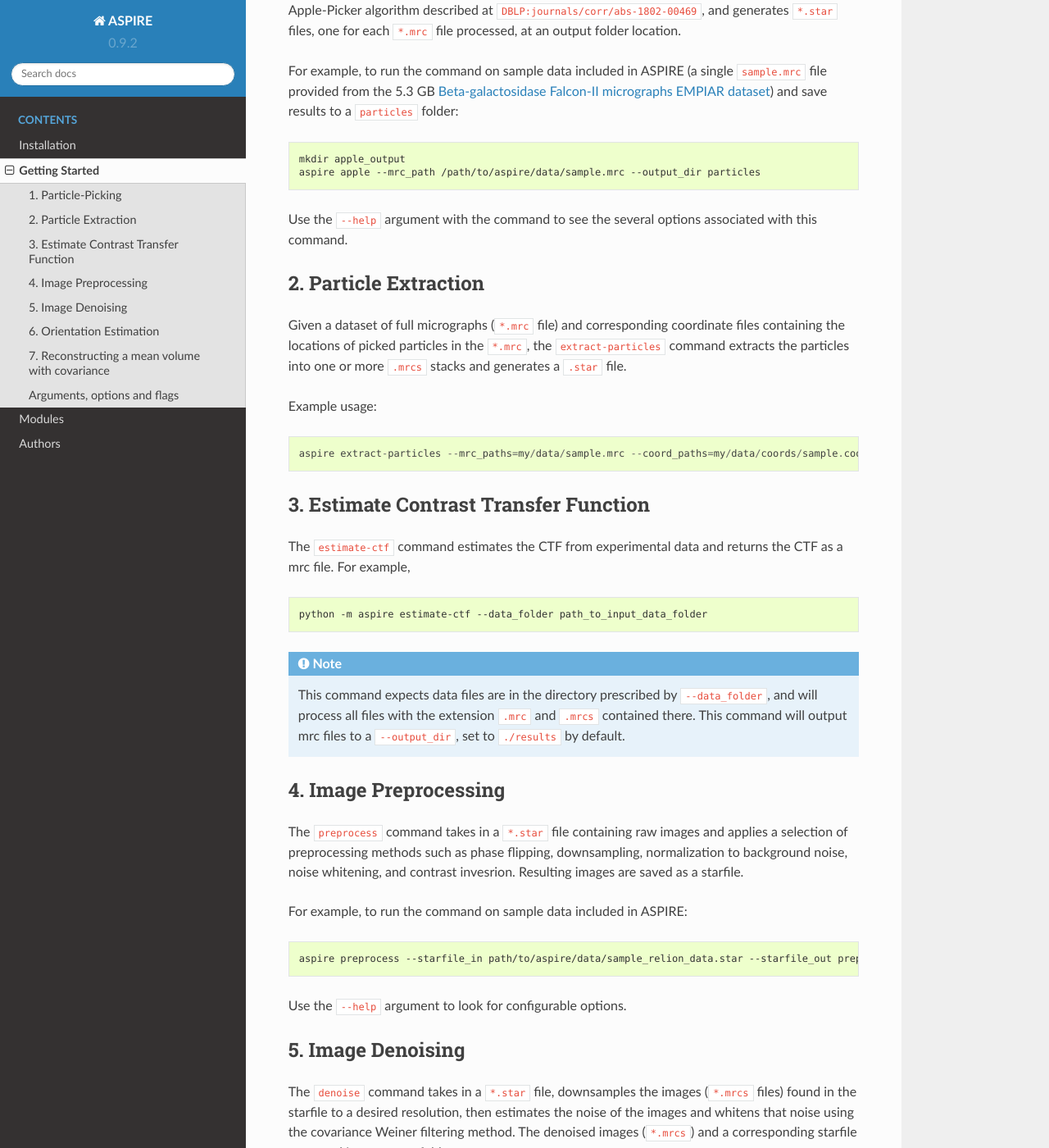
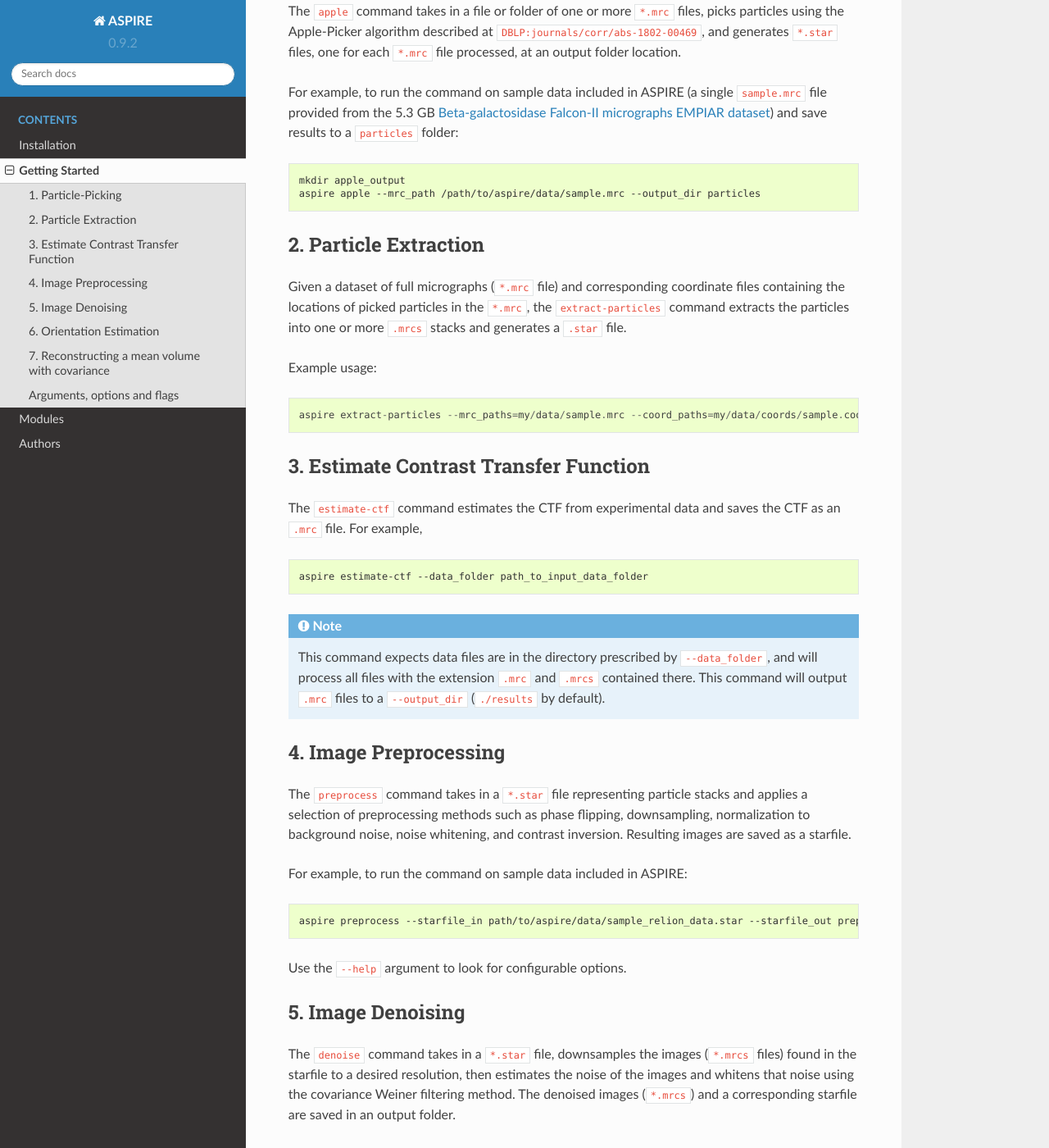
Before and after one commit to ComputationalCryoEM/ASPIRE-Python, a Sphinx documentation site: the page built from docs/source/quickstart.rst, in a window 1280 px wide and 1400 px high, scrolled down 525 px. Shown: the whole window at 82% size. Built offline with Sphinx 7.4.7 and the Read the Docs theme 2.0.0, drawn with Linux system fonts in a browser that asks for light colours; pages that are not in the unit, such as notebooks, are missing from menus; cross-references to code outside the pages are shown as plain code; some of the changed text lies outside the part shown.

Commit message:
typos. small changes.

```diff
--- a/docs/source/quickstart.rst
+++ b/docs/source/quickstart.rst
@@ -9,7 +9,7 @@
     aspire <command>
 
 Running the ``aspire`` module as a script allows one to run different stages of the Cryo-EM data pipeline.
-Substitute ``<command>`` with one of the available ``aspire`` commands. Use the ``-h`` flag to display all available commands.
+Substitute ``<command>`` with one of the available ``aspire`` commands. Use ``aspire --help`` to display all available commands and ``aspire <command> --help`` to display configurable options for a particular ``<command>``.
 
 Currently, the following operations can be run with ASPIRE:
 
@@ -28,8 +28,6 @@
     mkdir apple_output
     aspire apple --mrc_path /path/to/aspire/data/sample.mrc --output_dir particles
 
-Use the ``--help`` argument with the command to see the several options associated with this command.
-
 2. Particle Extraction
 ######################
 
@@ -46,23 +44,23 @@
 3. Estimate Contrast Transfer Function
 ######################################
 
-The ``estimate-ctf`` command estimates the CTF from experimental data and returns the CTF as a mrc file.  For example,
+The ``estimate-ctf`` command estimates the CTF from experimental data and saves the CTF as an ``.mrc`` file.  For example,
 
 .. code-block:: console
 
-      python -m aspire estimate-ctf --data_folder path_to_input_data_folder
+      aspire estimate-ctf --data_folder path_to_input_data_folder
 
 .. note::
 
     This command expects data files are in the directory prescribed by ``--data_folder``,
     and will process all files with the extension ``.mrc`` and ``.mrcs`` contained there.
-    This command will output mrc files to a ``--output_dir``, set to ``./results`` by default.
+    This command will output ``.mrc`` files to a ``--output_dir`` (``./results`` by default).
 
 4. Image Preprocessing
 ######################
 
-The ``preprocess`` command takes in a ``*.star`` file containing raw images and applies a selection of preprocessing
-methods such as phase flipping, downsampling, normalization to background noise, noise whitening, and contrast invesrion.
+The ``preprocess`` command takes in a ``*.star`` file representing particle stacks and applies a selection of preprocessing
+methods such as phase flipping, downsampling, normalization to background noise, noise whitening, and contrast inversion.
 Resulting images are saved as a starfile.
 
 For example, to run the command on sample data included in ASPIRE:
@@ -87,8 +85,6 @@
    mkdir denoise_output
    aspire denoise --starfile_in path/to/aspire/data/sample_relion_data.star --starfile_out denoise_output/denoised_images.star
 
-Use the ``--help`` argument to look for configurable options.
-
 6. Orientation Estimation
 #########################
 
@@ -101,8 +97,6 @@
 .. code-block:: console
 
    aspire orient3d --starfile_in path/to/aspire/data/sample_relion_data.star --starfile_out orient3d_output.star
-
-Use the ``--help`` argument to look for configurable options.
 
 7. Reconstructing a mean volume with covariance
 ###############################################
@@ -124,8 +118,6 @@
     too long to execute). ``--cg_tol 0.2`` sets very liberal (and unrealistic) limits on optimization convergence
     tolerance, which is needed for such a small dataset. For real datasets, you typically *do not* want to override this
     parameter.
-
-Use the ``--help`` argument to look for configurable options.
 
 Arguments, options and flags
 ############################
```
